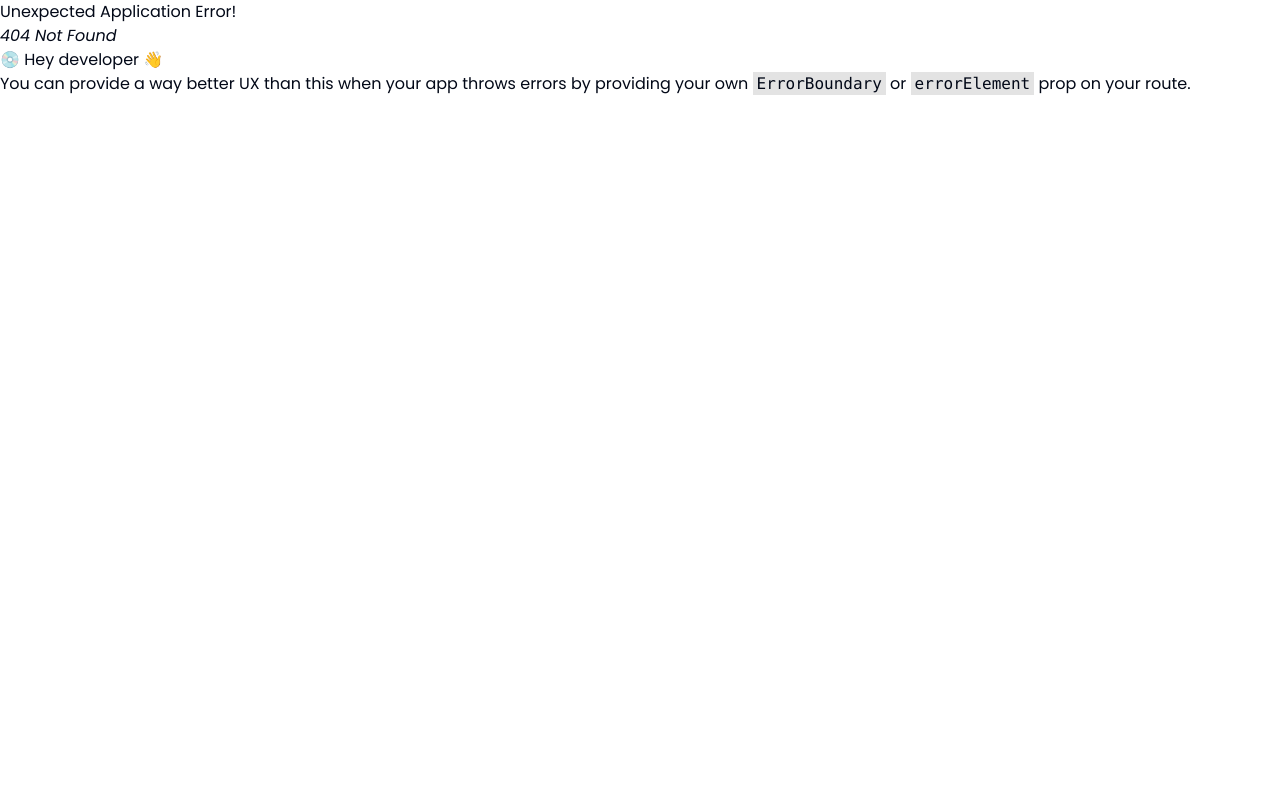
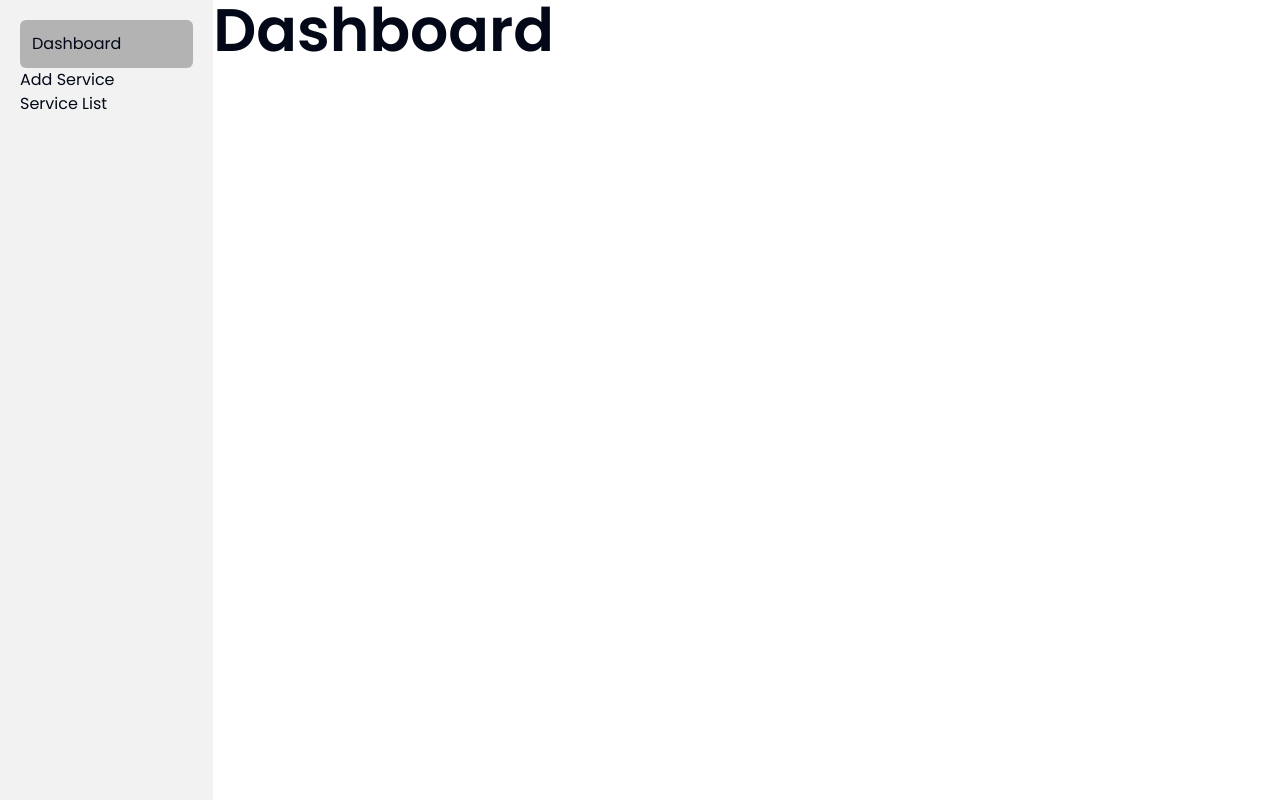
Before and after one commit to yeasinrafee/Frontend-Fundamental, a React (Vite) app in the folder responsive-landing-page/: page /admin in a window 1280 px wide. Before the commit this address had no page. Built offline with nearby package versions, Linux system fonts and the light colour scheme.

Commit message:
Admin dashboard and sidebar added

```diff
--- /dev/null
+++ b/responsive-landing-page/src/components/layouts/AdminLayout.tsx
@@ -0,0 +1,15 @@
+import { Outlet } from 'react-router-dom';
+import SideBar from '../ui/SideBar/SideBar';
+
+const AdminLayout = () => {
+  return (
+    <div className='grid grid-cols-12'>
+      <SideBar />
+      <div className='col-span-10'>
+        <Outlet />
+      </div>
+    </div>
+  );
+};
+
+export default AdminLayout;
--- /dev/null
+++ b/responsive-landing-page/src/components/ui/SideBar/SideBar.tsx
@@ -0,0 +1,20 @@
+import { NavLink } from 'react-router-dom';
+
+const SideBar = () => {
+  return (
+    <aside className='bg-light-gray p-5 h-screen sticky top-0 left-0 overflow-auto col-span-2'>
+      <nav className='flex flex-col '>
+        <NavLink
+          to='/admin'
+          className='p-3 bg-gray rounded-md hover:bg-dark-gray hover:text-white transition-all truncate'
+        >
+          Dashboard
+        </NavLink>
+        <NavLink to='/admin/add-service'>Add Service</NavLink>
+        <NavLink to='/admin/service-list'>Service List</NavLink>
+      </nav>
+    </aside>
+  );
+};
+
+export default SideBar;
--- /dev/null
+++ b/responsive-landing-page/src/pages/admin/AddService.tsx
@@ -0,0 +1,9 @@
+const AddService = () => {
+  return (
+    <div>
+      <h1>Add Service</h1>
+    </div>
+  );
+};
+
+export default AddService;
--- /dev/null
+++ b/responsive-landing-page/src/pages/admin/Dashboard.tsx
@@ -0,0 +1,9 @@
+const Dashboard = () => {
+  return (
+    <div>
+      <h1>Dashboard</h1>
+    </div>
+  );
+};
+
+export default Dashboard;
--- /dev/null
+++ b/responsive-landing-page/src/pages/admin/ServiceList.tsx
@@ -0,0 +1,9 @@
+const ServiceList = () => {
+  return (
+    <div>
+      <h1>ServiceList</h1>
+    </div>
+  );
+};
+
+export default ServiceList;
--- a/responsive-landing-page/src/pages/home/ServicesSection.tsx
+++ b/responsive-landing-page/src/pages/home/ServicesSection.tsx
@@ -1,6 +1,6 @@
 import Container from '@/components/Container';
 import BatteryReplacement from '@/components/ServiceTiles/BatteryReplacement';
-import ChipSetReplacement from '@/components/ServiceTiles/ChipsetReplacement';
+import ChipSetReplacement from '@/components/ServiceTiles/ChipSetReplacement';
 import DataRecovery from '@/components/ServiceTiles/DataRecovery';
 
 const ServicesSection = () => {
--- a/responsive-landing-page/src/route/route.tsx
+++ b/responsive-landing-page/src/route/route.tsx
@@ -1,5 +1,9 @@
 import App from '@/App';
+import AdminLayout from '@/components/layouts/AdminLayout';
 import About from '@/pages/About';
+import AddService from '@/pages/admin/AddService';
+import Dashboard from '@/pages/admin/Dashboard';
+import ServiceList from '@/pages/admin/ServiceList';
 import Home from '@/pages/home';
 import { createBrowserRouter } from 'react-router-dom';
 
@@ -18,6 +22,24 @@ const router = createBrowserRouter([
       },
     ],
   },
+  {
+    path: '/admin',
+    element: <AdminLayout />,
+    children: [
+      {
+        index: true,
+        element: <Dashboard />,
+      },
+      {
+        path: 'service-list',
+        element: <ServiceList />,
+      },
+      {
+        path: 'add-service',
+        element: <AddService />,
+      },
+    ],
+  },
 ]);
 
 export default router;
```
